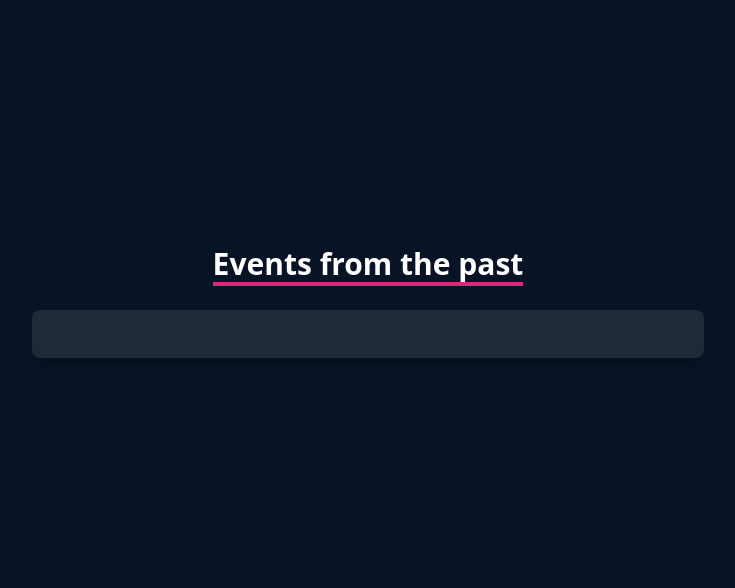
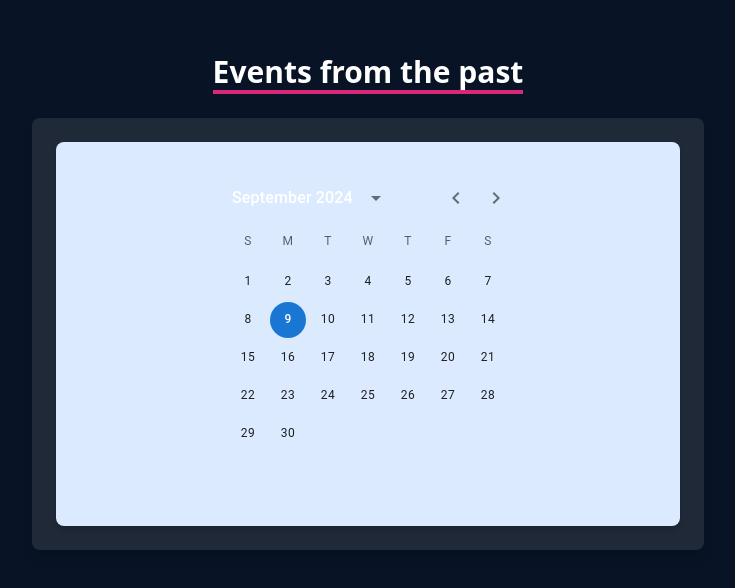
Before and after one commit to PatrycjaBochnak/What-happened-that-day, a React (Create React App) app: page / in a window 1280 px wide. Shown: the part 1026-1614 px from the top of the page, without its empty margins (272-1007 px from the left). Built offline with nearby package versions, Linux system fonts and the light colour scheme; no server answers.

Commit message:
add logic with fetching historical data

```diff
--- a/src/components/Calendar.jsx
+++ b/src/components/Calendar.jsx
@@ -6,31 +6,14 @@ import { LocalizationProvider } from "@mui/x-date-pickers/LocalizationProvider";
 import { PickersDay } from "@mui/x-date-pickers/PickersDay";
 import { DateCalendar } from "@mui/x-date-pickers/DateCalendar";
 import { DayCalendarSkeleton } from "@mui/x-date-pickers/DayCalendarSkeleton";
+import { getHistoricalEventsForMonth } from "../utils/wikiApi";
 
 const Calendar = ({ setYearFromCalendar, setMonthFromCalendar, currentDate }) => {
-
-  function fakeFetch(date, { signal }) {
-    return new Promise((resolve, reject) => {
-      const timeout = setTimeout(() => {
-        const daysInMonth = date.daysInMonth();
-        const daysToHighlight = Array.from({ length: 3 }, () =>
-          (1, daysInMonth)
-        );
-
-        resolve({ daysToHighlight });
-      }, 500);
-
-      signal.onabort = () => {
-        clearTimeout(timeout);
-        reject(new DOMException("aborted", "AbortError"));
-      };
-    });
-  }
-
   const initialValue = dayjs(currentDate);
   const requestAbortController = React.useRef(null);
   const [isLoading, setIsLoading] = React.useState(false);
-  const [highlightedDays, setHighlightedDays] = React.useState([1, 2, 15]);
+  const [highlightedDays, setHighlightedDays] = React.useState([]);
+  const [eventsForDays, setEventsForDays] = React.useState({});
 
   function ServerDay(props) {
     const { highlightedDays = [], day, outsideCurrentMonth, ...other } = props;
@@ -38,32 +21,42 @@ const Calendar = ({ setYearFromCalendar, setMonthFromCalendar, currentDate }) =>
     const isSelected =
       !outsideCurrentMonth && highlightedDays.includes(day.date());
 
+    const handleClick = () => {
+      const dayEvents = eventsForDays[day.date()];
+      if (dayEvents) {
+        console.log(`Events for ${day.date()} day :`, dayEvents);
+      }
+    };
+
     return (
       <Badge
         key={day.toString()}
         overlap="circular"
         badgeContent={isSelected ? "⭐️" : undefined}
       >
-        <PickersDay {...other} outsideCurrentMonth={outsideCurrentMonth} day={day} />
+        <PickersDay
+          {...other}
+          outsideCurrentMonth={outsideCurrentMonth}
+          day={day}
+          onClick={handleClick}
+        />
       </Badge>
     );
   }
 
-  const fetchHighlightedDays = (date) => {
-    const controller = new AbortController();
-
-    fakeFetch(date, { signal: controller.signal })
-      .then(({ daysToHighlight }) => {
-        setHighlightedDays(daysToHighlight);
-        setIsLoading(false);
-      })
-      .catch((error) => {
-        if (error.name !== "AbortError") {
-          console.error("Fetch error:", error);
-        }
-      });
-
-    requestAbortController.current = controller;
+  const fetchHighlightedDays = async (date) => {
+    setIsLoading(true);
+    const month = date.month() + 1;
+    try {
+      const events = await getHistoricalEventsForMonth(month);
+      const daysWithEvents = Object.keys(events).map(day => parseInt(day));
+      setHighlightedDays(daysWithEvents);
+      setEventsForDays(events);
+    } catch (error) {
+      console.error("Fetch error:", error);
+    } finally {
+      setIsLoading(false);
+    }
   };
 
   React.useEffect(() => {
@@ -79,8 +72,6 @@ const Calendar = ({ setYearFromCalendar, setMonthFromCalendar, currentDate }) =>
       requestAbortController.current.abort();
     }
 
-    setIsLoading(true);
-    setHighlightedDays([]);
     fetchHighlightedDays(date);
   };
 
--- a/src/components/Searcher.jsx
+++ b/src/components/Searcher.jsx
@@ -1,6 +1,5 @@
-import { list } from "postcss";
 import React, { useState, useEffect } from "react";
-import fetchHistoricalEvent from "../utils/wikiApi";
+import { getHistoricalEventsForMonth } from "../utils/wikiApi";
 import Calendar from "./Calendar";
 
 function Searcher() {
@@ -9,106 +8,54 @@ function Searcher() {
   const currentMonth = currentDate.getMonth() + 1;
   const [yearFromCalendar, setYearFromCalendar] = useState(currentYear);
   const [monthFromCalendar, setMonthFromCalendar] = useState(currentMonth);
+  const [selectedDate, setSelectedDate] = useState(currentDate);
   const [historicalEvents, setHistoricalEvents] = useState([]);
   const [highlightedDays, setHighlightedDays] = useState([]);
   const [isLoading, setIsLoading] = useState(true);
 
-  // useEffect(() => {
-  //   async function getHistoricalEvents() {
-  //     setIsLoading(true);
-  //     try {
-  //       const wikiData = await fetchHistoricalEvent(yearFromCalendar);
-  //       if (wikiData) {
-  //         setHistoricalEvents(wikiData);
-  //         console.log("wikiData", wikiData);
-  //         const daysWithEvents = extractDaysFromEvents(
-  //           wikiData,
-  //           monthFromCalendar
-  //         );
-  //         setHighlightedDays(daysWithEvents);
-  //       }
-  //     } catch (error) {
-  //       console.error("Error fetching data:", error);
-  //     } finally {
-  //       setIsLoading(false);
-  //     }
-  //   }
+  useEffect(() => {
+    const fetchEvents = async () => {
+      setIsLoading(true);
+      try {
+        console.log("Fetching events for month:", monthFromCalendar);
+        const eventsForMonth = await getHistoricalEventsForMonth(
+          monthFromCalendar
+        );
+        console.log("Fetched events:", eventsForMonth);
+        setHistoricalEvents(eventsForMonth);
 
-  //   getHistoricalEvents();
-  // }, [yearFromCalendar, monthFromCalendar]);
+        const daysWithEvents = Object.keys(eventsForMonth).map((day) =>
+          parseInt(day)
+        );
+        setHighlightedDays(daysWithEvents);
+      } catch (error) {
+        console.error("Error fetching data:", error);
+      } finally {
+        setIsLoading(false);
+      }
+    };
 
-  // function stripHTML(htmlString) {
-  //   const parser = new DOMParser();
-  //   const doc = parser.parseFromString(htmlString, "text/html");
-  //   const events = [];
+    fetchEvents();
+  }, [monthFromCalendar]);
 
-  //   // Take all <li> with events
-  //   const listItems = doc.querySelectorAll("li");
-
-  //   listItems.forEach((li) => {
-  //     const text = li.textContent;
-  //     if(text) {
-  //       events.push(text)
-  //     }
-  //   });
-  //   console.log(events)
-  //   return events;
-  // }
-
-  // function extractEventsFromHTML(htmlString) {
-  // const events = stripHTML(htmlString);
-  // const extractedEvents = [];
-
-  //   // Wyrażenie regularne by dopasować dzień i miesiąc
-  //   const regex = /(\d{1,2})\s+(\w+)/;
-  //   events.forEach((event) => {
-  //     const match = regex.exec(event);
-  //     if (match) {
-  //       const day = parseInt(match[1], 10);
-  //       const month = match[2];
-  //       extractedEvents.push({day, month, description: event})
-  //     }
-  //   })
-  //   return extractedEvents;
-  // }
-
-  // const extractDaysFromEvents = (events, month) => {
-  //   const cleanEvents = extractEventsFromHTML(events);
-
-  //   // Filter events for chosen month
-  //   const daysWithEvents = cleanEvents
-  //   .filter((event) => getMonthName(month).toLocaleLowerCase() === event.month.toLocaleLowerCase())
-  //   .map((event) => event.day)
-
-  //   console.log("Days with events:", daysWithEvents);
-  //   return daysWithEvents;
-  // };
-
-  // const getMonthName = (monthNumber) => {
-  //   const monthNames = [
-  //     "January", "February", "March", "April", "May",
-  //     "June", "July", "August", "September", "October",
-  //     "November", "December"
-  //   ];
-  //   return monthNames[monthNumber - 1];
-  // };
-
-  // return (
-  //   <div className="p-6 bg-blue-100 rounded-lg shadow-md">
-  //     {isLoading ? (
-  //       <p className="text-center text-gray-600">Loading...</p>
-  //     ) : (
-  //       <div>
-  //         <Calendar
-  //           setYearFromCalendar={setYearFromCalendar}
-  //           setMonthFromCalendar={setMonthFromCalendar}
-  //           currentDate={currentDate}
-  //           highlightedDays={highlightedDays}
-  //         />
-  //       </div>
-  //     )}
-  //   </div>
-  // );
+  return (
+    <div className="p-6 bg-blue-100 rounded-lg shadow-md">
+      {isLoading ? (
+        <p className="text-center text-gray-600">Loading...</p>
+      ) : (
+        <div>
+          <Calendar
+            setYearFromCalendar={setYearFromCalendar}
+            setMonthFromCalendar={setMonthFromCalendar}
+            currentDate={currentDate}
+            highlightedDays={highlightedDays}
+            selectedDate={selectedDate}
+            setSelectedDate={setSelectedDate}
+          />
+        </div>
+      )}
+    </div>
+  );
 }
 
 export default Searcher;
--- a/src/utils/wikiApi.js
+++ b/src/utils/wikiApi.js
@@ -6,7 +6,7 @@ const getJsonResponse = async (url) => {
   return await res.json();
 };
 
-const getHistoricalEventsForMonth = async (month) => {
+export const getHistoricalEventsForMonth = async (month) => {
   const eventsPerDay = {};
 
   for (let day = 1; day <= 31; day++) {
@@ -14,21 +14,18 @@ const getHistoricalEventsForMonth = async (month) => {
       const apiUrl = `https://history.muffinlabs.com/date/${month}/${day}`;
       const data = await getJsonResponse(apiUrl);
 
-      if (data && data.data.Events.length > 0) {
+      if (data && data.data.Events && data.data.Events.length > 0) {
         eventsPerDay[day] = data.data.Events.map(event => ({
           date: event.year,
           text: event.text
         }));
+      } else {
+        eventsPerDay[day] = [];
       }
     } catch (error) {
-      console.error(`Error fetching events for ${month}/${day}:`, error);
+      console.error(`Error fetching events for ${month}/${day}:`, error.message);
     }
   }
 
   return eventsPerDay;
 };
-
-
-getHistoricalEventsForMonth(10).then(events => {
-  console.log(events);
-});
```
